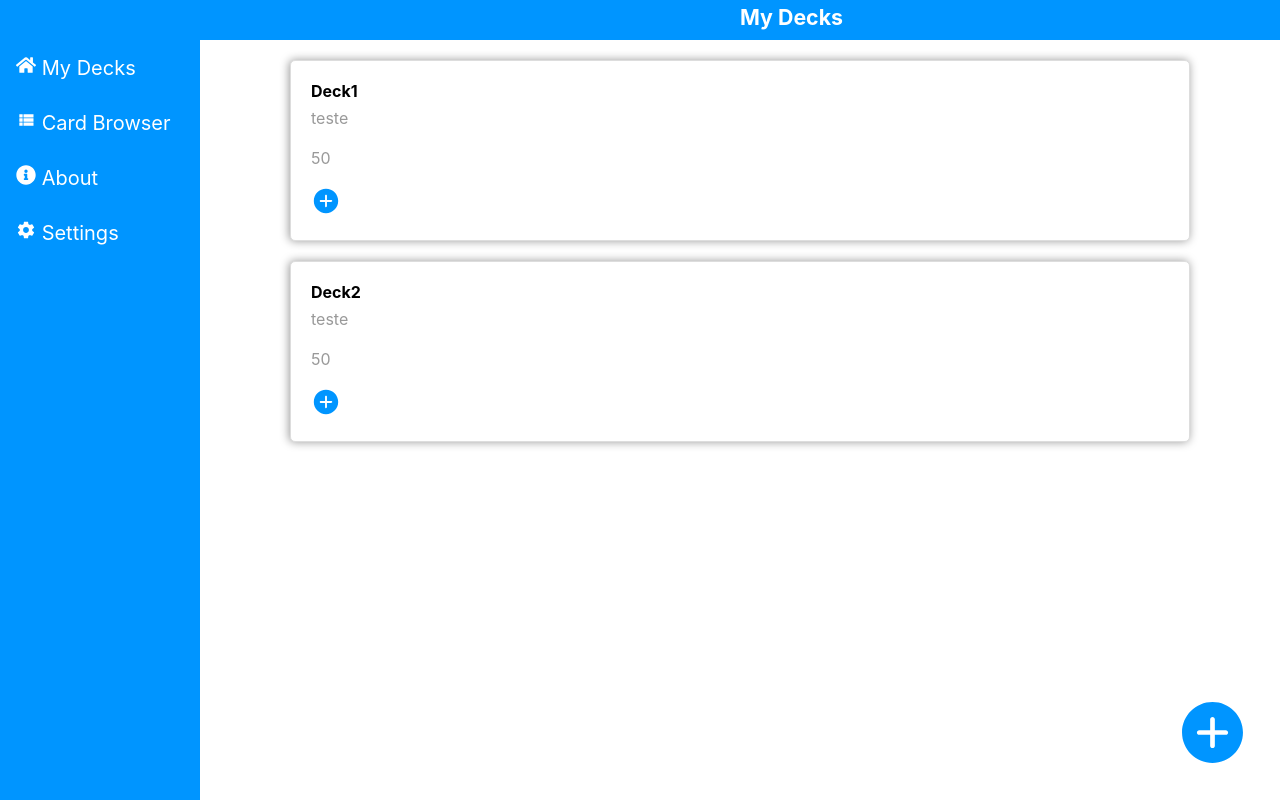
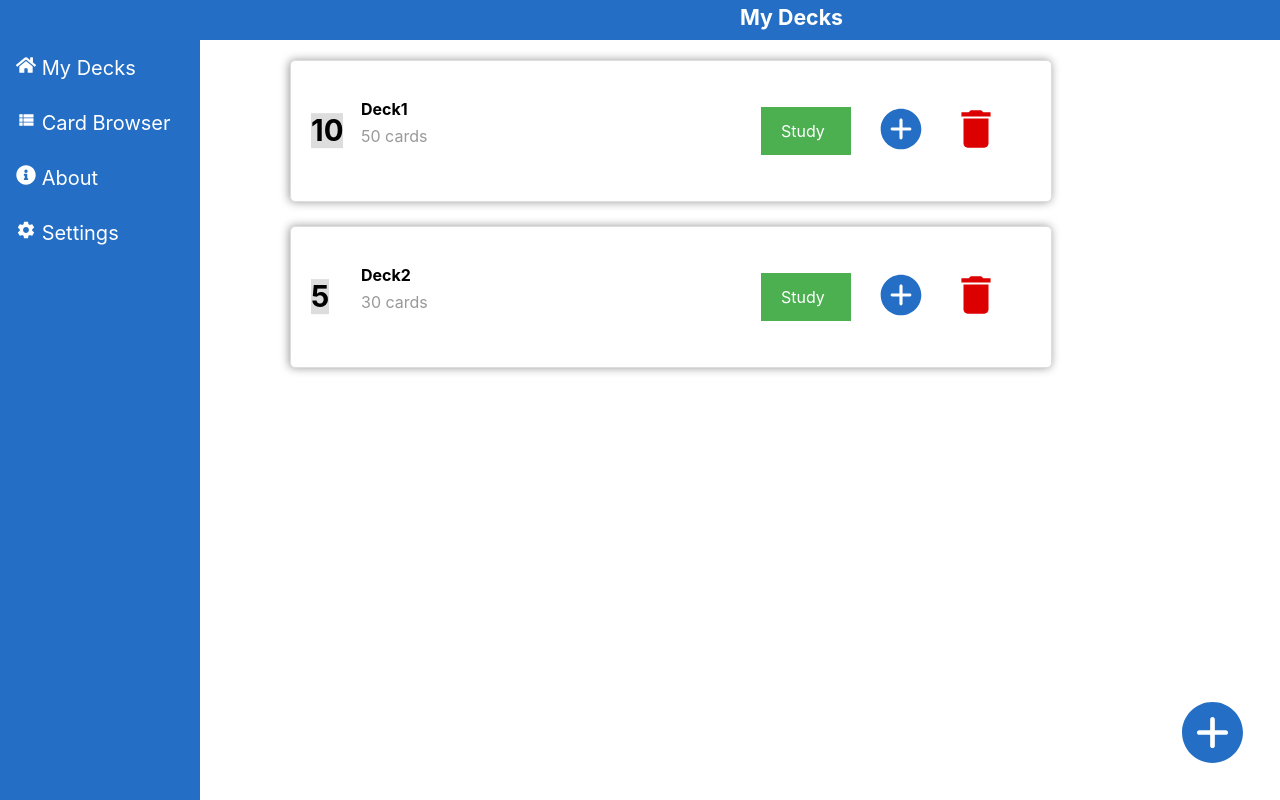
Before and after one commit to rafaamado/web-flashcards, a React (Create React App) app: page /app in a window 1280 px wide. Built offline with nearby package versions, Linux system fonts and the light colour scheme.

Commit message:
UX improvements

```diff
--- a/src/components/sidebar/styles.css
+++ b/src/components/sidebar/styles.css
@@ -5,7 +5,7 @@
     z-index: 0;
     top: 0;
     left: 0;
-    background-color: #0095ff;;
+    background-color: #246fc5;;
     overflow-x: hidden;
     padding-top: 40px;
 }
--- a/src/pages/LearnCard/index.js
+++ b/src/pages/LearnCard/index.js
@@ -21,6 +21,7 @@ export default class LearnCard extends React.Component{
         }],
         idxCurCard: 0,
         displayAnswer: 'none',
+        userAnswer: ''
     }
     componentDidMount(){
         console.log(this.props.match.params.deckId);
@@ -40,19 +41,27 @@ export default class LearnCard extends React.Component{
     handleHard = () => {
         this.nextCard();
     }
-    handleGood= () =>{
+    handleGood = () =>{
         this.nextCard();
     }
-    handleEasy= () => {
+    handleEasy = () => {
         this.nextCard();
     }
 
-    nextCard= (removefromList=true) => {
+    nextCard= (removefromList=true ) => {
         const {cardsList, idxCurCard} = this.state;
         if (removefromList)
             cardsList.splice(idxCurCard, 1);
         const randomCard = Math.floor(Math.random() * cardsList.length);
-        this.setState({displayAnswer: 'none', idxCurCard: randomCard, cardsList});
+        this.setState({displayAnswer: 'none', idxCurCard: randomCard, cardsList, userAnswer: ''});
+    }
+
+    handleUserInput = () => {
+        const userTxt =  prompt("Type your answer:");
+        if (userTxt === null)
+            return;
+
+        this.setState({displayAnswer: 'block', userAnswer: userTxt});
     }
 
 
@@ -80,10 +89,11 @@ export default class LearnCard extends React.Component{
                 {frontCard.map( (detail, index) => (
                     index === 0 ? null : <p key={index}><AiFillSound className='sound-icon'/>{detail}</p>
                 ))}
-                <MdKeyboard size={40}/>
+                <MdKeyboard size={40} onClick={this.handleUserInput} />
             </div>
             <div className='back-card' style={{display: displayAnswer}}>
                 <hr/>
+                {this.renderUserAnswer(card)}
                 <p><strong><AiFillSound className='sound-icon'/>{backCard[0]}</strong></p>
                 {backCard.map( (detail, index) => (
                     index === 0 ? null : <p key={index}><AiFillSound className='sound-icon'/>{detail}</p>
@@ -110,8 +120,27 @@ export default class LearnCard extends React.Component{
                     <p className='nxt-review'>({card.easy} days)</p>
                 </span>
             </div>
+
         </div>
         );
+    }
+
+    renderUserAnswer(card){
+        const {userAnswer} = this.state;
+        if(userAnswer === "")
+            return <></>;
+
+        let usrAnwArray = [];
+        //for each letter in card answer
+        for (let i=0; i< userAnswer.length; i++){
+
+            if (userAnswer.charAt(i) === card.back.charAt(i)){
+                usrAnwArray.push(<span style={{color: 'green'}}>{userAnswer.charAt(i)}</span> )
+            } else{
+                usrAnwArray.push(<span style={{color: 'red'}}>{userAnswer.charAt(i)}</span> )
+            }
+        }
+        return  <p><strong>{usrAnwArray.map( (letter) => letter )}</strong></p>;
     }
 
     renderFininished(){
--- a/src/pages/LearnCard/styles.css
+++ b/src/pages/LearnCard/styles.css
@@ -41,12 +41,17 @@
 }
 
 .btns-ans span{
-    padding: 2px 30px;
+    padding: 2px 50px;
     display: inline-block;
     margin: 20px 5%;
     color: #fff;
     border-radius: 10px;
 }
+
+.btns-ans span:hover{
+    box-shadow: 5px 10px 18px #888888;
+}
+
 .nxt-review{
     font-size: 10pt;
 }
--- a/src/pages/MyDecks/index.js
+++ b/src/pages/MyDecks/index.js
@@ -2,8 +2,8 @@ import React from 'react';
 import { Link } from 'react-router-dom';
 import './styles.css';
 import Sidebar from '../../components/sidebar';
-import { IoIosAddCircle } from "react-icons/io";
-
+import { IoIosAddCircle } from 'react-icons/io';
+import { MdDelete } from 'react-icons/md';
 
 export default class MyDecks extends React.Component{
 
@@ -13,14 +13,18 @@ export default class MyDecks extends React.Component{
         inputDeckDescription: '',
         decks: [
             {
+                id: 1,
                 name: 'Deck1',
                 description: 'teste',
-                cardsCount: 50
+                cardsCount: 50,
+                cardsToStudy: 10,
             },
             {
+                id: 2,
                 name: 'Deck2',
                 description: 'teste',
-                cardsCount: 50
+                cardsCount: 30,
+                cardsToStudy: 5,
             }
         ]
     }
@@ -44,6 +48,12 @@ export default class MyDecks extends React.Component{
         inDeckName.value='';
         inDeckDesc.value='';
         this.handleCloseModal();
+    }
+
+    handleDeleteDeck = (deck) => {
+        const {decks} = this.state;
+        decks.splice( decks.indexOf(deck) ,1);
+        this.setState({decks});
     }
 
     render(){
@@ -82,7 +92,7 @@ export default class MyDecks extends React.Component{
                         </div>
                     </div>
                 </div>
-                <IoIosAddCircle size={75} color="#0095ff" style={addBtnStyle} onClick={this.handleAddBtn}/>
+                <IoIosAddCircle size={75} color="#246fc5" style={addBtnStyle} onClick={this.handleAddBtn}/>
             </div>
         );
     }
@@ -91,14 +101,22 @@ export default class MyDecks extends React.Component{
         const {decks} = this.state;
 
         return(
-            decks.map( (deck, index) => (
-                <article key={index}>
-                    <strong>{deck.name}</strong>
-                    <p>{deck.description}</p>
-                    <p>{deck.cardsCount}</p>
-                    <Link to={`/app/decks/${deck.name}/newCard`}>
-                        <IoIosAddCircle className="btnAddCard"size={30} color="#0095ff" />
+            decks.map( (deck) => (
+                <article key={deck.id}>
+                    <div className='deck-count vertical-center'>
+                        <p>{deck.cardsToStudy}</p>
+                    </div>
+                    <div className='deck-info vertical-center'>
+                        <strong>{deck.name}</strong>
+                        <p className='deck-desc'>{deck.cardsCount} cards</p>
+                    </div>
+                    <Link className='study' to={`/app/decks/${deck.id}/learn`}>Study</Link>
+                    <Link className='add' to={`/app/decks/${deck.id}/newCard`}>
+                        <IoIosAddCircle className="btnAddCard" size={50} color="#246fc5" />
                     </Link>
+                    <a className='delete' onClick={() => this.handleDeleteDeck(deck)}>
+                        <MdDelete size={50} color="#dd0000" />
+                    </a>
                 </article>
             ))
         );
--- a/src/pages/MyDecks/styles.css
+++ b/src/pages/MyDecks/styles.css
@@ -1,6 +1,6 @@
 .decks-header{
     display: block;
-    background-color: #0095ff;
+    background-color: #246fc5;
     height: 40px;
 }
 
@@ -21,19 +21,73 @@
     padding: 0 20px;
 }
 .decks-list article{
+  display: inline-block;
+  width: 80%;
+  position: relative;
   background: #fff;
   border: 1px solid #ddd;
   border-radius: 5px;
   padding: 20px;
   margin-bottom: 20px;
+  min-height: 100px;
   box-shadow: -1px 0px 10px 0px rgba(0,0,0,0.4);
 }
-.decks-list article p{
+
+.deck-info{
+  display: inline-block;
+  margin-left: 50px;
+}
+
+.vertical-center{
+  position: absolute;
+  top: 50%;
+  -ms-transform: translateY(-50%);
+  transform: translateY(-50%);
+}
+.decks-list article a{
+  float: right;
+  position: absolute;
+  top: 50%;
+  -ms-transform: translateY(-50%);
+  transform: translateY(-50%);
+}
+.add{
+  right: 125px;
+}
+
+.study{
+  right: 200px;
+  background-color: #4CAF50;
+  color: white;
+  padding: 14px 20px;
+  border: none;
+  cursor: pointer;
+  text-decoration: none;
+  width: 50px;
+}
+
+.delete{
+  right: 50px;
+}
+
+.deck-desc{
     font-size: 16px;
     color: #999;
     margin-top: 5px;
     line-height: 24px;
 }
+
+.deck-count{
+  display: inline-block;
+  margin-right: 40px;
+}
+.deck-count p{
+  display: inline-block;
+  font-size: 22pt;
+  background-color: #ddd;
+  font-weight: bold;
+}
+
 
 .btnAddCard{
   display: inline-block;
@@ -63,7 +117,7 @@
   margin: auto;
   padding: 0;
   border: 1px solid #888;
-    width: 60%;
+  width: 50%;
   height: 60%;
   box-shadow: 0 4px 8px 0 rgba(0,0,0,0.2),0 6px 20px 0 rgba(0,0,0,0.19);
   -webkit-animation-name: animatetop;
@@ -91,8 +145,7 @@
   font-weight: bold;
 }
 
-  .close:hover,
-  .close:focus {
+.close:hover, .close:focus {
   color: #000;
   text-decoration: none;
   cursor: pointer;
@@ -100,12 +153,12 @@
 
 .modal-header {
   padding: 2px 16px;
-    background-color: #0095ff;
+  background-color: #246fc5;
   color: white;
 }
 
 .modal-body {
-    padding: 30px 16px;
+  padding: 30px 40px;
 }
 
 /* New deck form */
```
Lines whose indentation alone changed are shown as unchanged.
